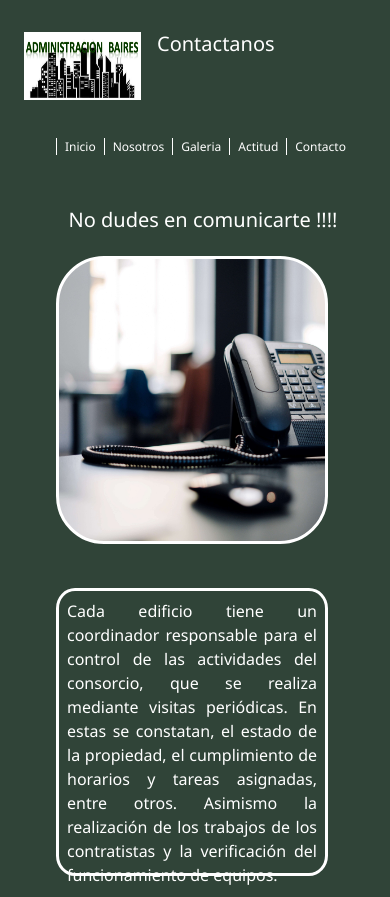
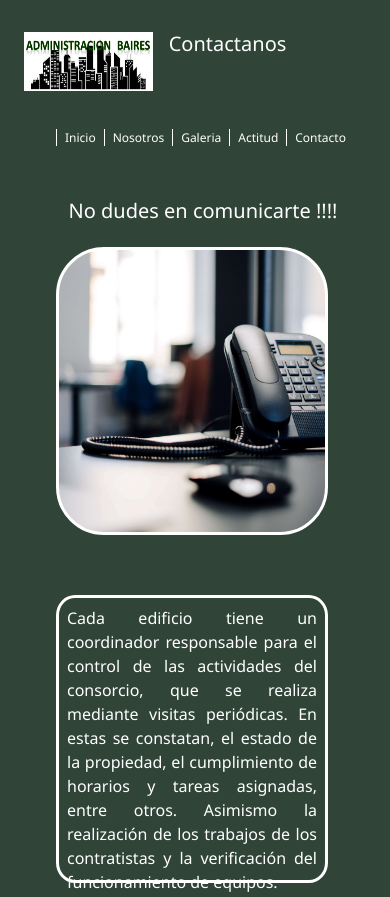
Before and after one commit to silviaanabobba/sitio, a website: page paginas/contacto.html in a window 390 px wide. Shown: the top 897 px of the page. Drawn offline with nearby package versions, Linux system fonts and the light colour scheme.

Commit message:
Se modifico media queris de celular

```diff
--- a/scss/_Index.scss
+++ b/scss/_Index.scss
@@ -114,10 +114,11 @@
     width: 23rem ;
     height:9rem ;
     padding: 0.5rem;
+    padding-bottom: 1rem;
     margin-left: 0.5rem;
     margin-right: 1rem;
     margin-top: 0.5rem;
-    margin-bottom: 0.5rem;
+    margin-bottom: 2rem;
     }
 
   .indexTexto{
--- a/scss/_contacto.scss
+++ b/scss/_contacto.scss
@@ -233,7 +233,7 @@
 
   .grid__container__contacto {
     grid-template-columns: 100%;
-    grid-template-rows: 18rem 22rem 18rem 18rem 6rem 6rem;
+    grid-template-rows: 18rem 24rem 18rem 18rem 6rem 6rem;
     justify-items: left;
     align-items: left;
     padding-left: 0.5rem;
@@ -242,7 +242,7 @@
     padding-top: 0.5rem;
     padding-bottom: 3rem;
     width: 18rem;
-    height:92rem;
+    height:95rem;
      }
 
   .key1-contacto{
--- a/scss/_header.scss
+++ b/scss/_header.scss
@@ -72,8 +72,8 @@ a {
     }
 
   .logo {
-    width: 30vw;
-    height: 8vh;
+    width: 33vw;
+    height: 7vh;
     }
 
   .navegador {
```
Also changed, not shown: css/estilos.css.
